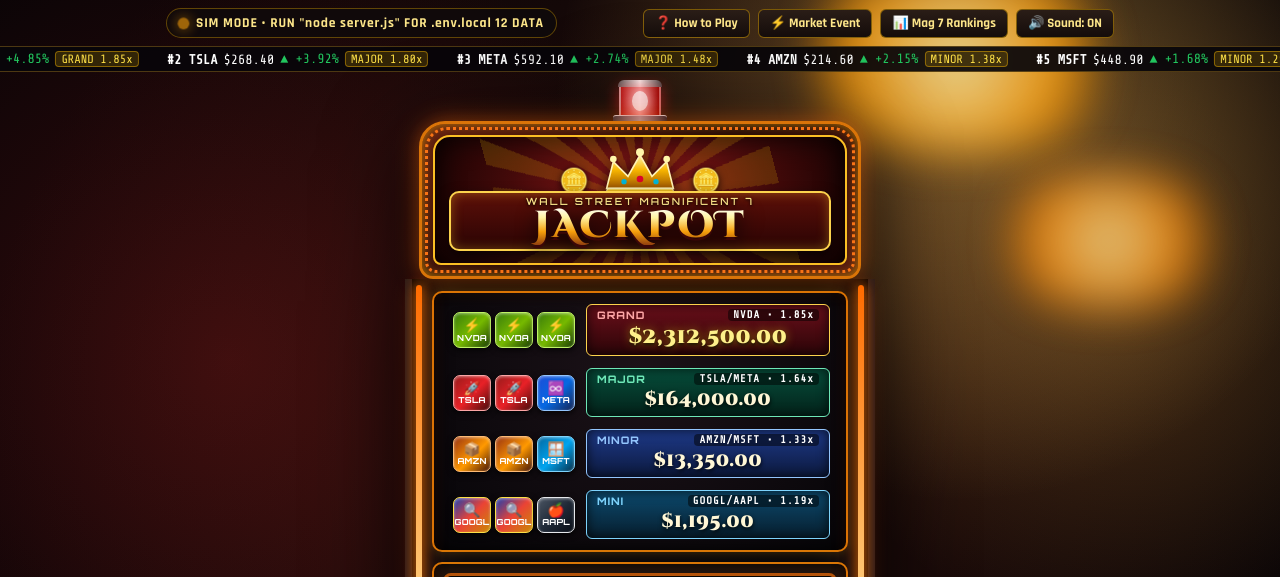
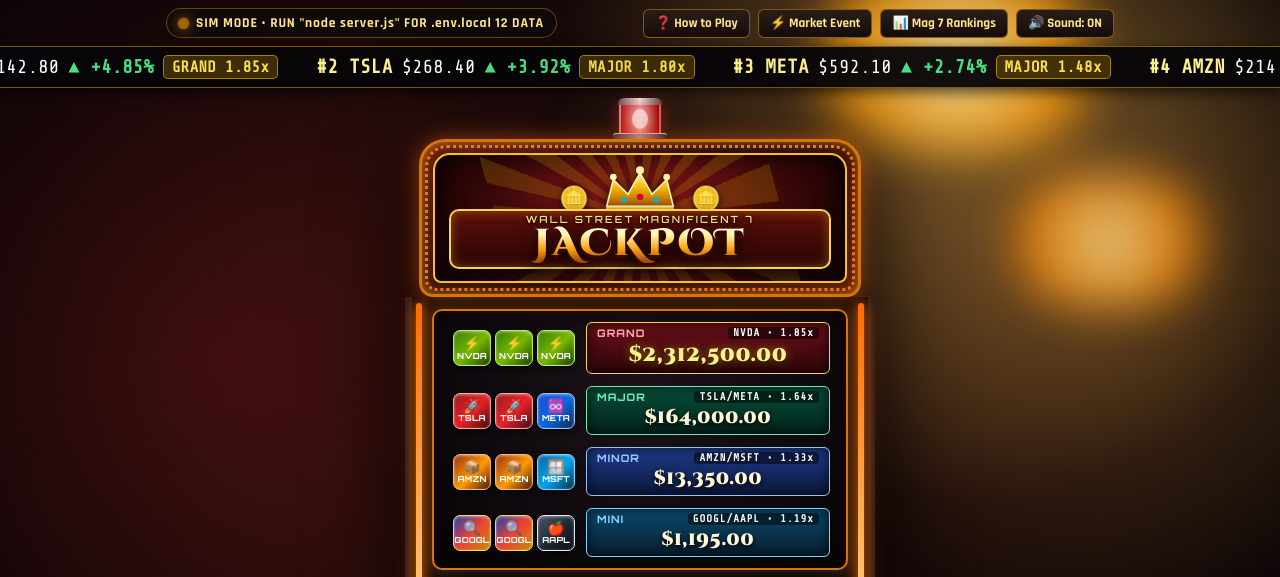
Before and after one commit to kantconcentr8/slot-market, a website: page index.html in a window 1280 px wide. Shown: the top 577 px of the page. Drawn offline with nearby package versions, Linux system fonts and the light colour scheme; no server answers.

Commit message:
Increase font size and readability of streaming stock ticker tape

```diff
--- a/styles.css
+++ b/styles.css
@@ -140,21 +140,27 @@
 /* Scrolling Live Stock Ticker Tape */
 .ticker-tape-wrap {
   width: 100%;
-  background: rgba(8, 6, 10, 0.92);
-  border-top: 1px solid rgba(255, 185, 40, 0.28);
-  border-bottom: 1px solid rgba(255, 185, 40, 0.28);
+  background: rgba(8, 6, 10, 0.95);
+  border-top: 1.5px solid rgba(255, 185, 40, 0.45);
+  border-bottom: 1.5px solid rgba(255, 185, 40, 0.45);
   overflow: hidden;
-  padding: 4px 0;
-  margin-bottom: 6px;
+  padding: 8px 0;
+  margin-bottom: 8px;
+  box-shadow: 0 4px 14px rgba(0, 0, 0, 0.65);
 }
 
 .ticker-tape {
   display: flex;
-  gap: 28px;
+  gap: 38px;
   white-space: nowrap;
-  animation: tickerScroll 26s linear infinite;
+  animation: tickerScroll 32s linear infinite;
   font-family: 'Share Tech Mono', monospace;
-  font-size: 0.84rem;
+  font-size: 1.18rem;
+  letter-spacing: 0.02em;
+}
+
+.ticker-tape-wrap:hover .ticker-tape {
+  animation-play-state: paused;
 }
 
 @keyframes tickerScroll {
@@ -165,29 +171,33 @@
 .ticker-item {
   display: inline-flex;
   align-items: center;
-  gap: 6px;
+  gap: 9px;
 }
 
 .ticker-sym {
-  font-weight: 700;
-  color: #fff;
+  font-weight: 800;
+  font-size: 1.22rem;
+  color: #fef08a;
 }
 
 .ticker-up {
-  color: #22c55e;
+  color: #4ade80;
+  font-weight: 700;
 }
 
 .ticker-down {
-  color: #ef4444;
+  color: #f87171;
+  font-weight: 700;
 }
 
 .ticker-mult-pill {
-  background: rgba(245, 183, 0, 0.18);
-  border: 1px solid rgba(245, 183, 0, 0.45);
+  background: rgba(245, 183, 0, 0.22);
+  border: 1px solid rgba(245, 183, 0, 0.6);
   color: #fde047;
-  padding: 0 5px;
-  border-radius: 4px;
-  font-size: 0.75rem;
+  padding: 2px 8px;
+  border-radius: 5px;
+  font-size: 0.98rem;
+  font-weight: 700;
 }
 
 /* Main Stage & Physical Slot Machine Cabinet */
```
